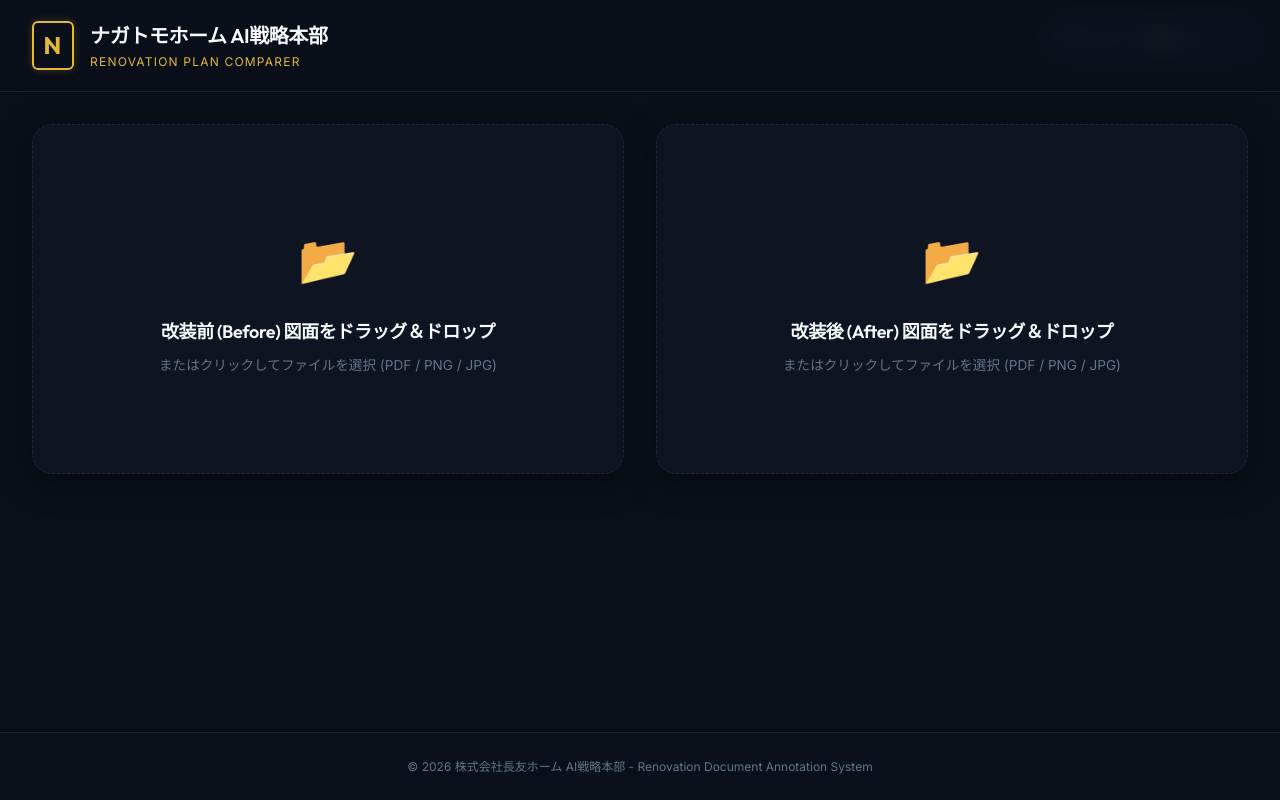
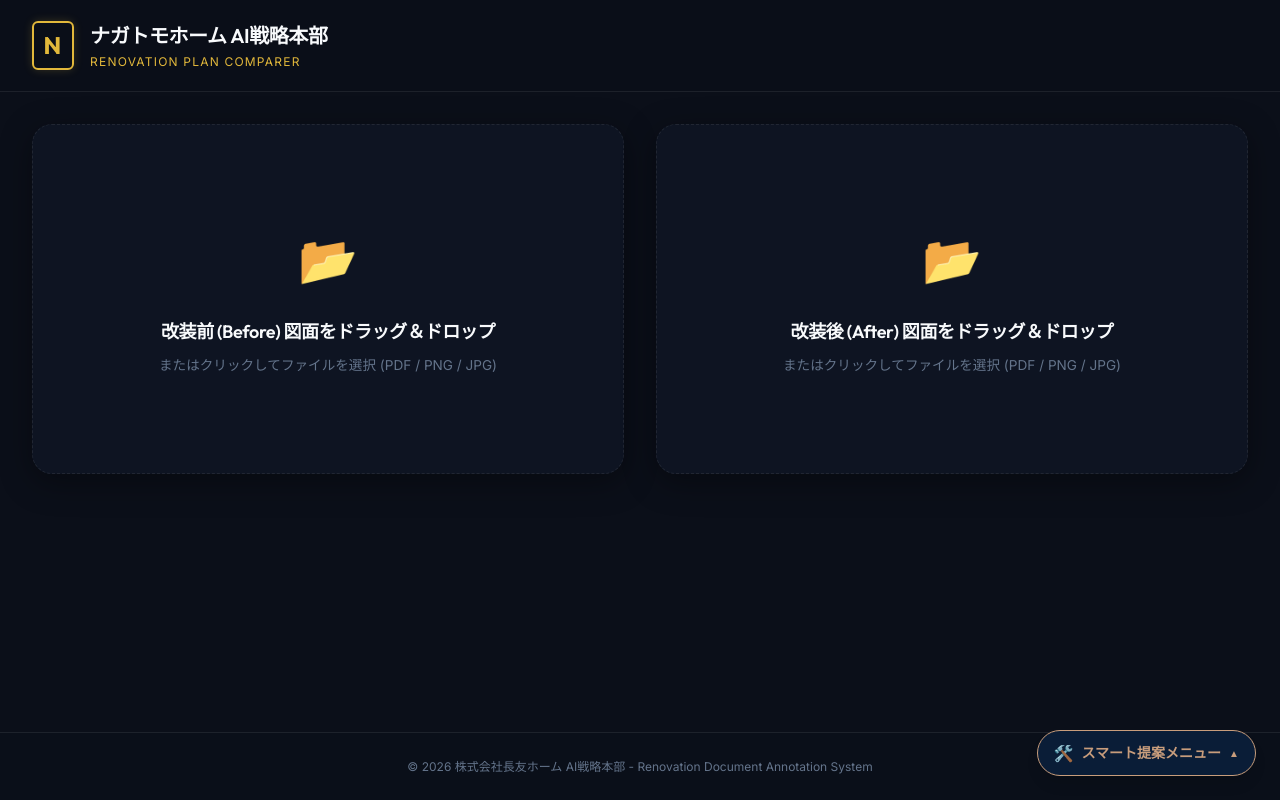
Before and after one commit to nagatomo-home-admin/vr-viewer, a Next.js app: page / in a window 1280 px wide. Built offline with nearby package versions, Linux system fonts and the light colour scheme.

Commit message:
fix: ツール間移動メニューの配置を画面右下・上展開に変更し、右上操作ボタンとの被りを解消

```diff
--- a/src/components/SmartBoardMenu.tsx
+++ b/src/components/SmartBoardMenu.tsx
@@ -6,7 +6,8 @@ import { usePathname } from 'next/navigation';
 
 /**
  * 長友スマート提案ボード ツール間相互移動メニュー（アコーディオン式）
- * 画面右上に追従し、資金計画、お住まい探し計画、プレゼンボード、図面比較をスムーズに行き来できます。
+ * 画面右下に追従し、資金計画、お住まい探し計画、プレゼンボード、図面比較をスムーズに行き来できます。
+ * 右上の操作ボタン群と被らないように画面右下に配置され、メニューは上方向に展開されます。
  * 印刷時（A3印刷プレビュー）にはno-printにより自動で完全に非表示になります。
  */
 export default function SmartBoardMenu() {
@@ -63,23 +64,10 @@ export default function SmartBoardMenu() {
   };
 
   return (
-    <div ref={menuRef} className="fixed top-4 right-4 z-50 no-print">
-      {/* メニュー開閉ボタン */}
-      <button
-        onClick={() => setIsOpen(!isOpen)}
-        className="flex items-center gap-2 px-4 py-2.5 bg-[#0A1D37] hover:bg-[#C89D7C] text-[#C89D7C] hover:text-[#0A1D37] border border-[#C89D7C] rounded-full shadow-lg transition-all duration-300 font-bold text-xs md:text-sm cursor-pointer"
-        aria-expanded={isOpen}
-      >
-        <span className="text-sm md:text-base">🛠️</span>
-        <span>スマート提案メニュー</span>
-        <span className={`text-[10px] transition-transform duration-300 ${isOpen ? 'rotate-180' : ''}`}>
-          ▼
-        </span>
-      </button>
-
-      {/* アコーディオン（展開されるドロップダウンカード） */}
+    <div ref={menuRef} className="fixed bottom-6 right-6 z-50 no-print">
+      {/* アコーディオン（展開されるドロップダウンカード・上方向に展開） */}
       {isOpen && (
-        <div className="absolute right-0 mt-3 w-80 bg-slate-900/95 backdrop-blur-md border border-[#C89D7C]/30 rounded-2xl shadow-2xl p-4 transition-all duration-300 animate-in fade-in slide-in-from-top-2">
+        <div className="absolute right-0 bottom-full mb-3 w-80 bg-slate-900/95 backdrop-blur-md border border-[#C89D7C]/30 rounded-2xl shadow-2xl p-4 transition-all duration-300 animate-in fade-in slide-in-from-bottom-2">
           <div className="border-b border-slate-800 pb-2 mb-3">
             <span className="text-[10px] font-bold text-[#C89D7C] tracking-widest uppercase block">
               Nagatomo Home DX Tool
@@ -127,6 +115,19 @@ export default function SmartBoardMenu() {
           </div>
         </div>
       )}
+
+      {/* メニュー開閉ボタン */}
+      <button
+        onClick={() => setIsOpen(!isOpen)}
+        className="flex items-center gap-2 px-4 py-2.5 bg-[#0A1D37] hover:bg-[#C89D7C] text-[#C89D7C] hover:text-[#0A1D37] border border-[#C89D7C] rounded-full shadow-lg transition-all duration-300 font-bold text-xs md:text-sm cursor-pointer"
+        aria-expanded={isOpen}
+      >
+        <span className="text-sm md:text-base">🛠️</span>
+        <span>スマート提案メニュー</span>
+        <span className={`text-[10px] transition-transform duration-300 ${isOpen ? 'rotate-180' : ''}`}>
+          ▲
+        </span>
+      </button>
     </div>
   );
 }
```
